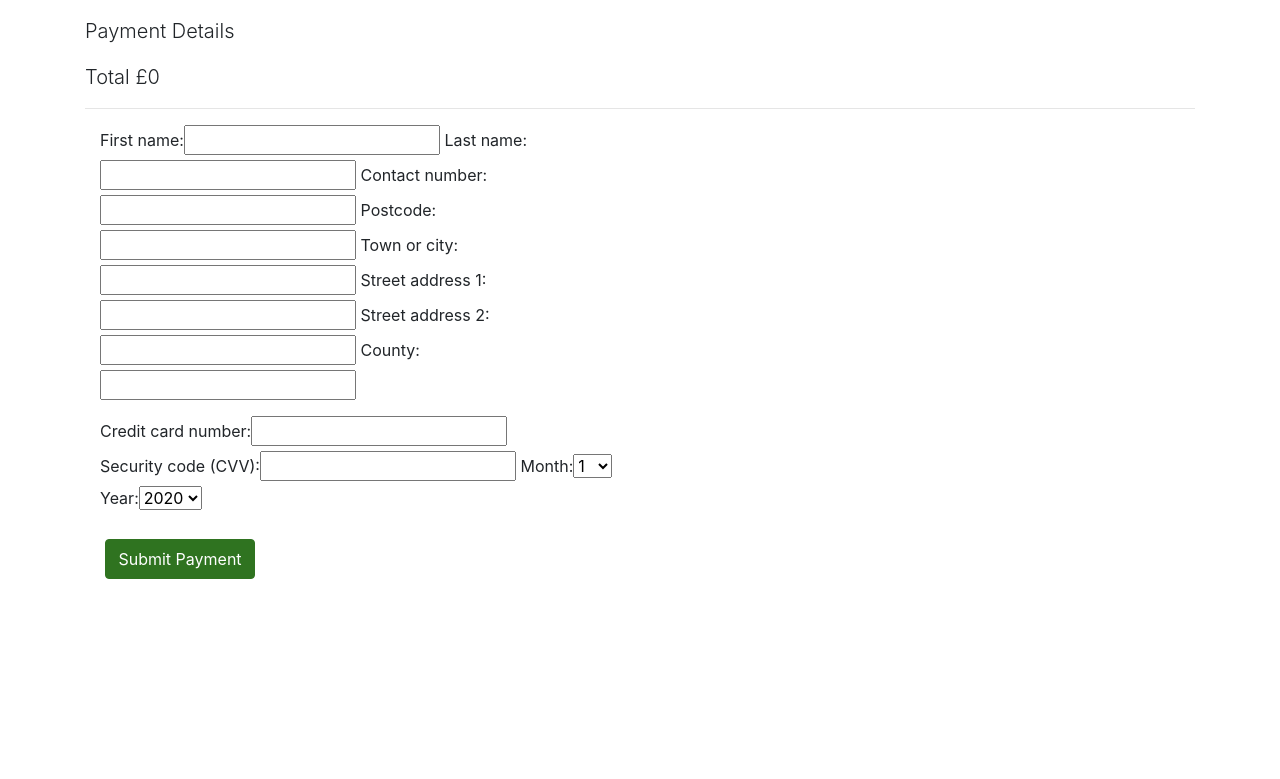
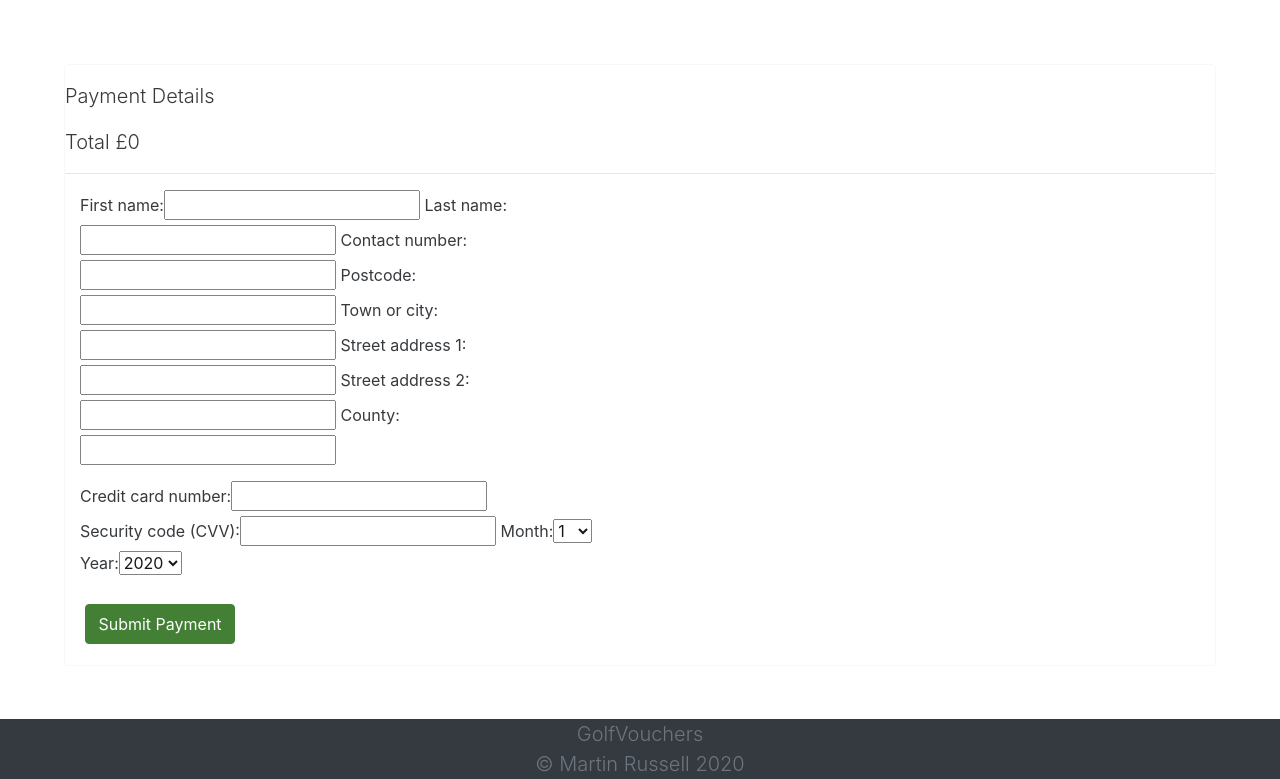
Before and after one commit to martingr1/golfvouchers, a Django app: page /checkout/ in a window 1280 px wide. Shown: the part 78-857 px from the top of the page. Before the commit the page ends 657 px from the top, so only its background shows below. Run offline with Django 3.2, Linux system fonts and the light colour scheme; the visitor is signed in with stand-in values (Sample User, id 1); some libraries are stand-ins or nearby versions; some web fonts are replaced.

Commit message:
removed bootstrap4 tag from checkout email, minor style updates to templates/base.html

```diff
--- a/checkout/templates/checkout.html
+++ b/checkout/templates/checkout.html
@@ -13,8 +13,8 @@
 {% endblock head_js %}
 
 {% block content %}
-<div class="container">
-	<div class="justify-content-center">
+<div class="justify-content-center">
+	<div class="card">
 		<form role="form" method="post" id="payment-form" action="{% url 'checkout' %}">
 			<p class="lead mt-3">Payment Details</p>
 			<p class="lead">Total £{{ total }}</p>
@@ -38,5 +38,5 @@
 	</form>
 			</div>
 	</div>
-<script type="text/javascript" src="{% static 'js/stripe.js' %}"></script>
-{% endblock %}
+
+	{% endblock %}
--- a/static/css/custom.css
+++ b/static/css/custom.css
@@ -17,7 +17,7 @@
 html { position: relative; min-height: 100%; }
 
 .my-5 {
-    border-color: #636363;
+    border-color: white;
 }
 .no-gutters {
     margin-bottom: 2%;
--- a/templates/base.html
+++ b/templates/base.html
@@ -11,9 +11,6 @@
 	<link rel="stylesheet" href="https://stackpath.bootstrapcdn.com/bootstrap/4.4.1/css/bootstrap.min.css"
 		integrity="sha384-Vkoo8x4CGsO3+Hhxv8T/Q5PaXtkKtu6ug5TOeNV6gBiFeWPGFN9MuhOf23Q9Ifjh" crossorigin="anonymous">
 	<link rel="stylesheet" href="{% static 'css/custom.css' %}" type="text/css" />
-	<script src="https://code.jquery.com/jquery-3.4.1.slim.min.js"
-		integrity="sha384-J6qa4849blE2+poT4WnyKhv5vZF5SrPo0iEjwBvKU7imGFAV0wwj1yYfoRSJoZ+n" crossorigin="anonymous">
-	</script>
 	{% block head_js %}
 	{% endblock head_js %}
 </head>
@@ -81,6 +78,21 @@
 	{% endif %}
 	{% block content %}
 	{% endblock %}
+
+<hr class="my-5">
+<!-- Footer Section -->
+	<footer class="footer d-flex flex-column">
+		<nav class="text-muted text-white bg-dark">
+			<div class="container">
+				<div class="row justify-content-center">
+					<span class="lead">GolfVouchers</span>
+				</div>
+				<div class="row justify-content-center">
+					<span class= "lead">&copy; Martin Russell 2020</span>
+				</div>
+			</div>
+		</nav>
+	</footer>
 	<script src="https://cdnjs.cloudflare.com/ajax/libs/jquery/3.2.1/jquery.min.js"></script>
 	<script type="text/javascript" src="{% static 'js/scripts.js' %}"></script>
 
--- a/templates/checkout_email.html
+++ b/templates/checkout_email.html
@@ -1,6 +1,5 @@
 {% autoescape off %}
 {% load static from staticfiles %}
-{% load bootstrap4 %}
 
 <!DOCTYPE html>
 <html>
```
